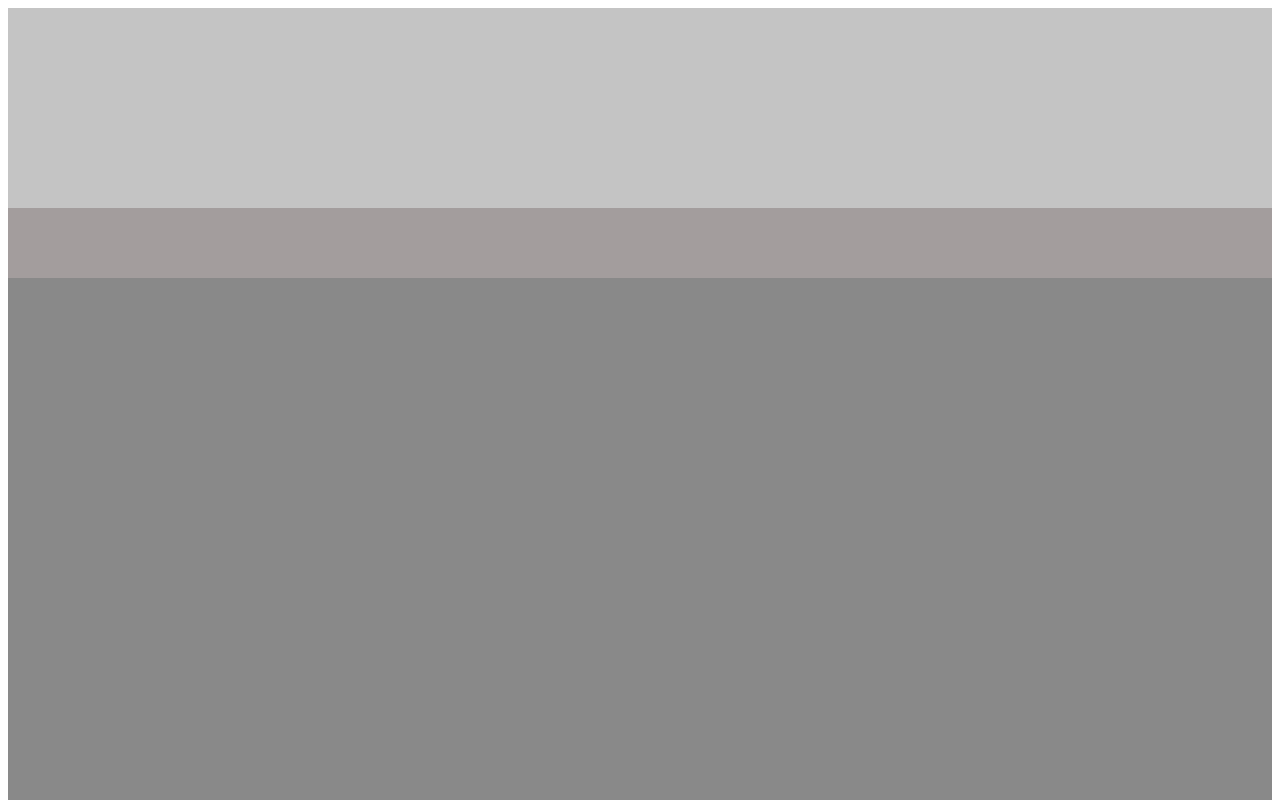
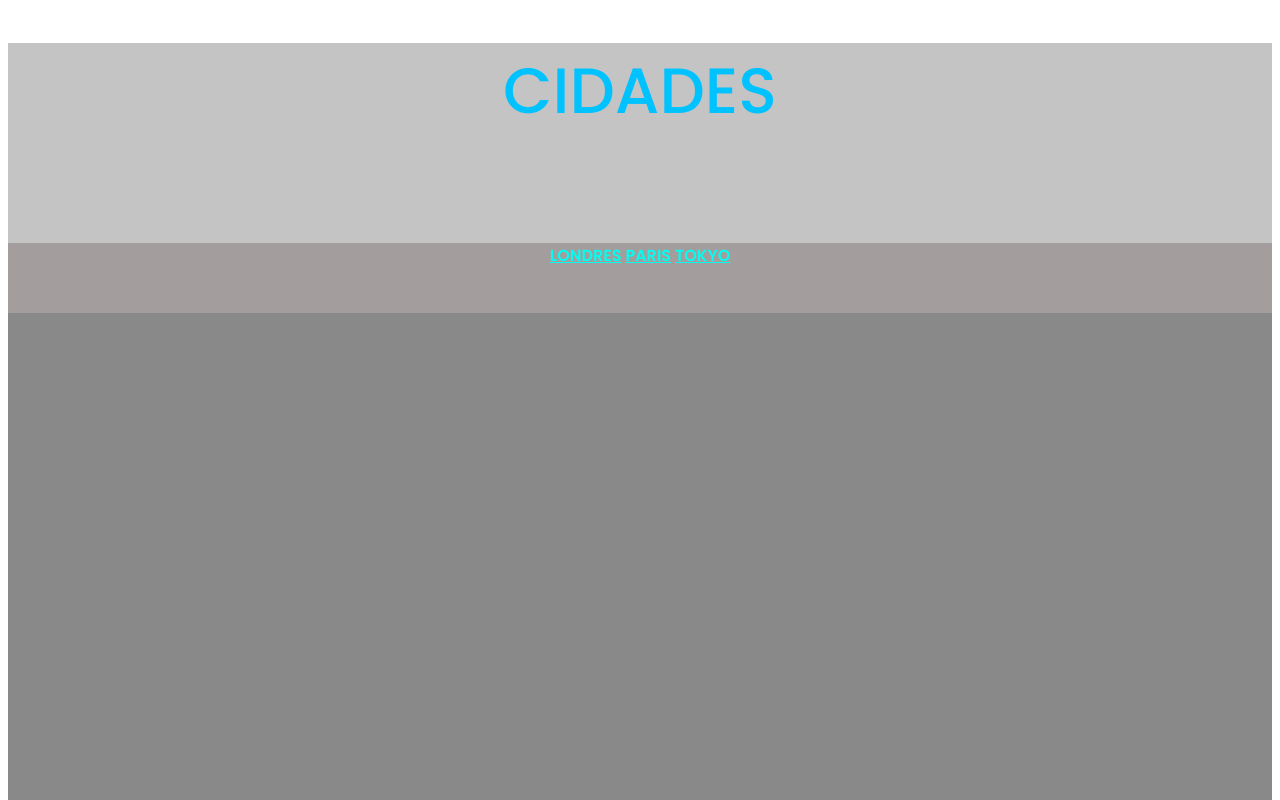
Before and after one commit to JoaoTosetti/cidades, a plain HTML site: page index.html in a window 1280 px wide. Shown: the top 800 px of the page. Drawn offline with Linux system fonts and the light colour scheme.

Commit message:
Criação do menu de navegação

```diff
--- a/index.html
+++ b/index.html
@@ -8,6 +8,8 @@
     <title>Cidades - Londres</title>
     <link rel="shortcut icon" href="icone-city.png" type="image/x-icon">
     <style>
+        @import url('https://fonts.googleapis.com/css2?family=Poppins:ital,wght@0,100;0,200;0,300;0,400;0,500;0,600;0,700;0,800;0,900;1,100;1,200;1,300;1,400;1,500;1,600;1,700;1,800;1,900&display=swap');
+
         #cabecalho {
             height: 200px;
             background-color: #c4c4c4;
@@ -16,10 +18,11 @@
         #menu-de-navegacao {
             height: 70px;
             background-color: #A39D9D;
+            text-align: center;
         }
 
         #conteudo-principal {
-            height: 730px;
+            height: 750px;
             background-color: #898989;
         }
 
@@ -27,15 +30,41 @@
             height: 150px;
             background-color: #5F5B5B;
         }
+
+        #titulo {
+            font-size: 64px;
+            font-weight: 500;
+            font-family: 'Poppins', sans-serif;
+            text-align: center;
+            text-transform: uppercase;
+            color: #00C2FF;
+        }
+
+        .item-menu {
+            font-family: 'Poppins';
+            font-weight: 600;
+            font-size: 16px;
+            color: #00FFF0;
+        }
+
     </style>
 </head>
 
 <body>
 
-    <div id="cabecalho"></div>
-    <div id="menu-de-navegacao"></div>
-    <div id="conteudo-principal"></div>
-    <div id="rodape"></div>
+    <header id="cabecalho">
+        <h1 id="titulo">Cidades</h1>
+    </header>
+
+    <nav id="menu-de-navegacao">
+        <a href="index.html" class="item-menu">LONDRES</a>
+        <a href="paris.html" class="item-menu">PARIS</a>
+        <a href="tokyo.html" class="item-menu">TOKYO</a>
+    </nav>
+
+    <main id="conteudo-principal"></main>
+
+    <footer id="rodape"></footer>
 
 </body>
 
```
